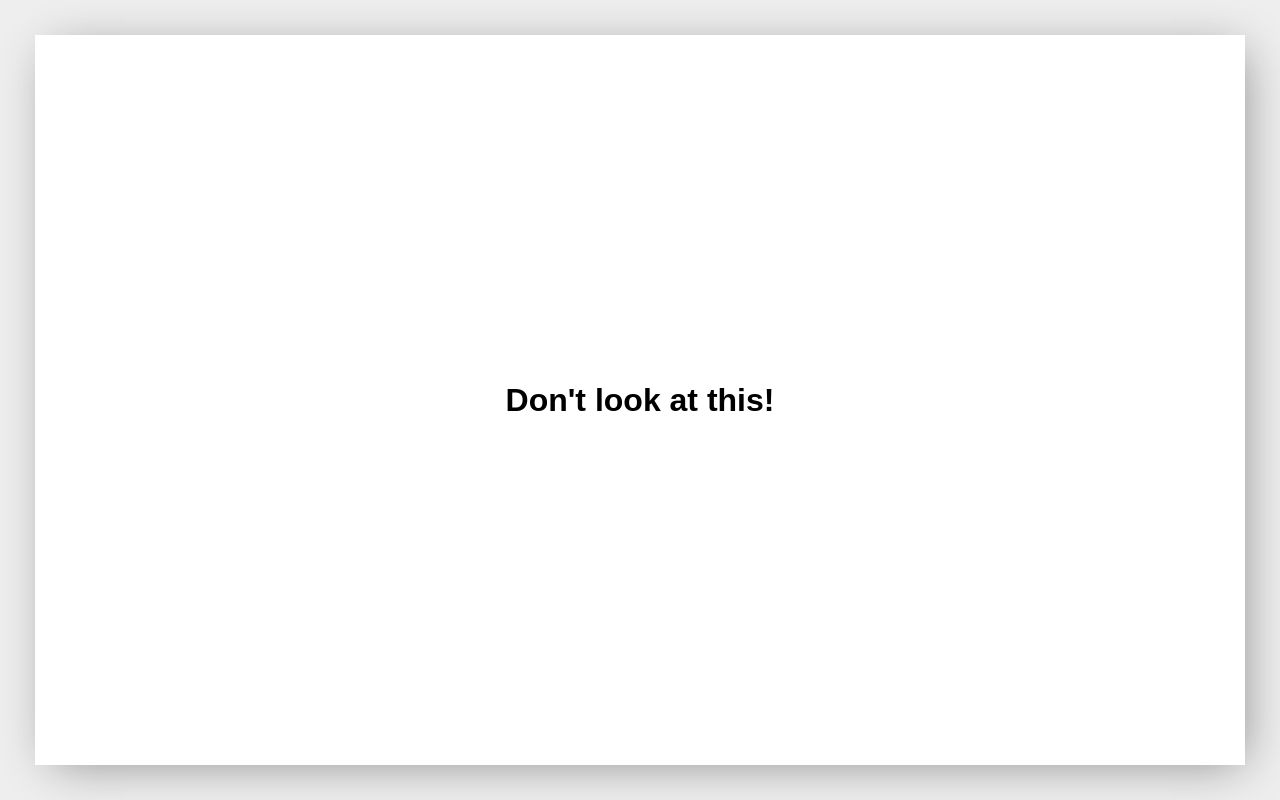
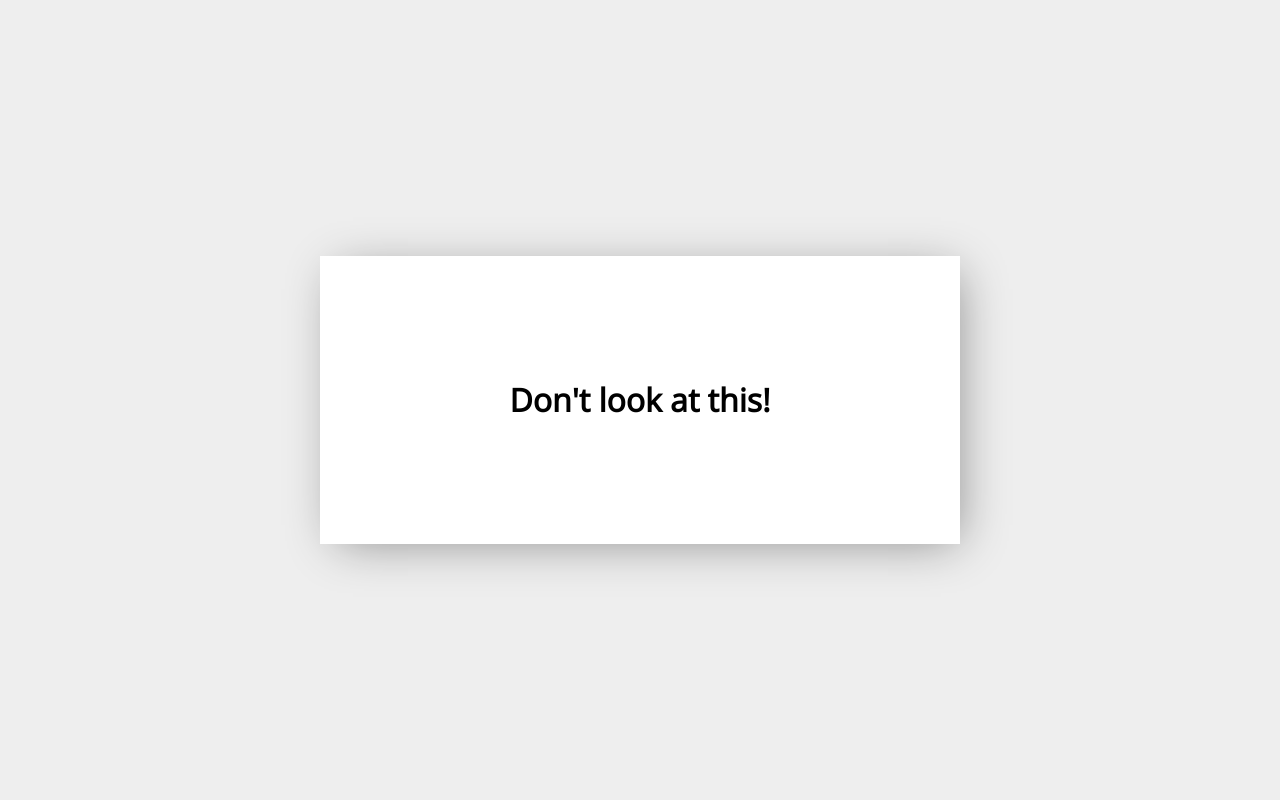
Before and after one commit to vzwGrey/vzwGrey.github.io, a plain HTML site: page index.html in a window 1280 px wide. Drawn offline with nearby package versions, Linux system fonts and the light colour scheme.

Commit message:
Amazing changes.

```diff
--- a/index.css
+++ b/index.css
@@ -1,26 +1,27 @@
 body {
 	background: #eee;
-  box-sizing: border-box;
-  height: 100vh;
+	height: 100%;
 	margin: 0;
-  padding: 35px;
-  width: 100vw;
+	width: 100%;
 }
 
 .container {
 	background: #fff;
-  -webkit-box-shadow: 7px 7px 46px -10px rgba(0,0,0,0.43);
-  -moz-box-shadow: 7px 7px 46px -10px rgba(0,0,0,0.43);
 	box-shadow: 7px 7px 46px -10px rgba(0,0,0,0.43);
-  height: 100%;
-  width: 100%;
-  display:flex;
-  align-items: center;
-  justify-content: center;
+	height: 18rem;
+	left: 50%;
+	padding: 0;
+	position: absolute;
+	top: 50%;
+	transform: translate(-50%, -50%);
+	width: 40rem;
 }
 
 h1 {
-  font-family: sans-serif;
+	font-family: "Open Sans", sans-serif;
 	font-size: 2rem;
+	line-height: 18rem;
 	margin: 0;
+	padding: 0;
+	text-align: center;
 }
--- a/index.html
+++ b/index.html
@@ -1,12 +1,13 @@
 <!DOCTYPE html>
 <html>
 	<head>
-    <title>vzwGrey</title>
-    <link rel="stylesheet" href="/index.css">
+		<title>Awesome website</title>
+		<link href="https://fonts.googleapis.com/css?family=Open+Sans" rel="stylesheet">
+		<link rel="stylesheet" href="./index.css">
 	</head>
 	<body>
 		<div class="container">
 			<h1>Don't look at this!</h1>
 		</div>
 	</body>
-<html>
+</html>
```
Lines whose indentation alone changed are shown as unchanged.
